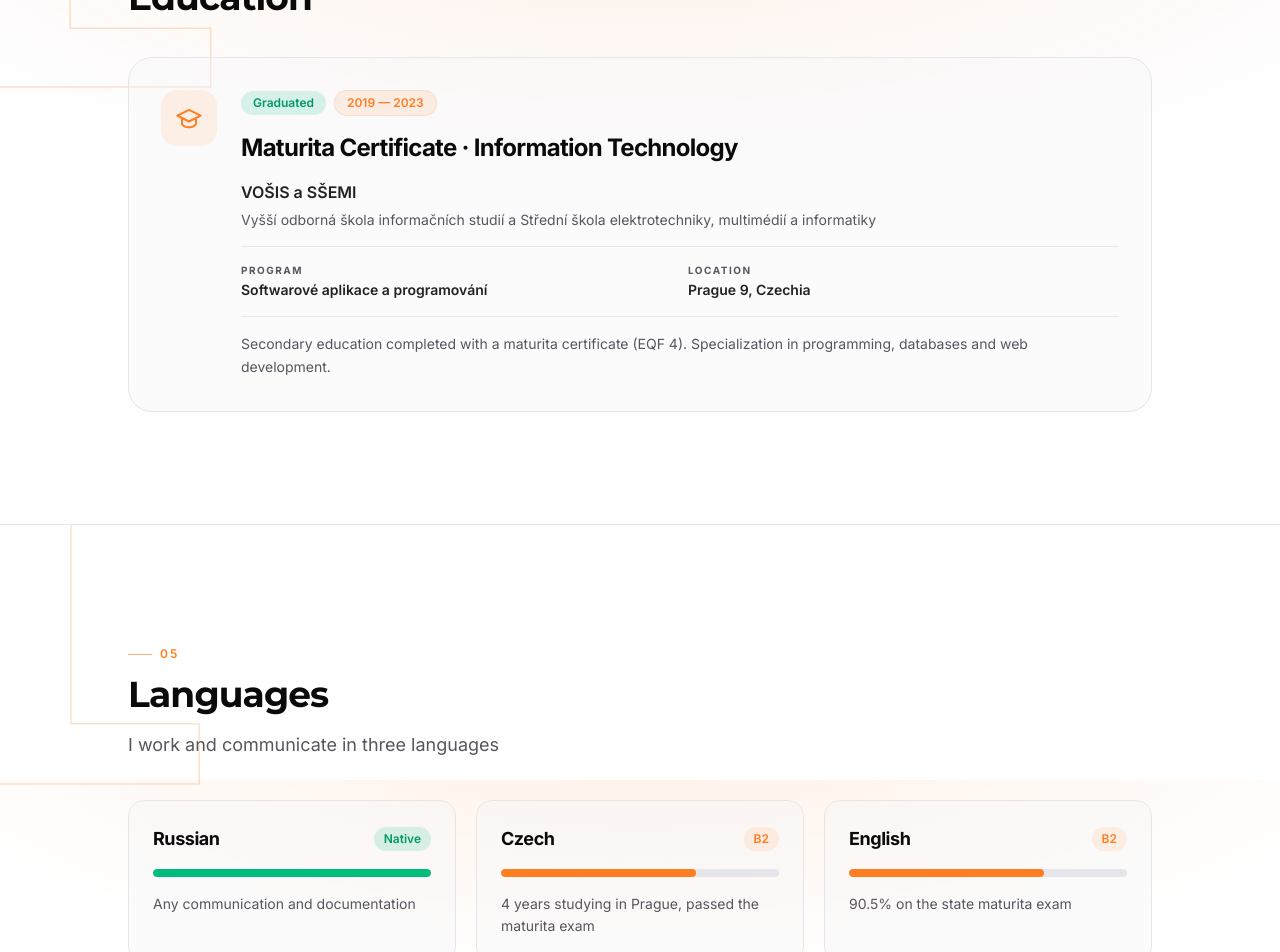
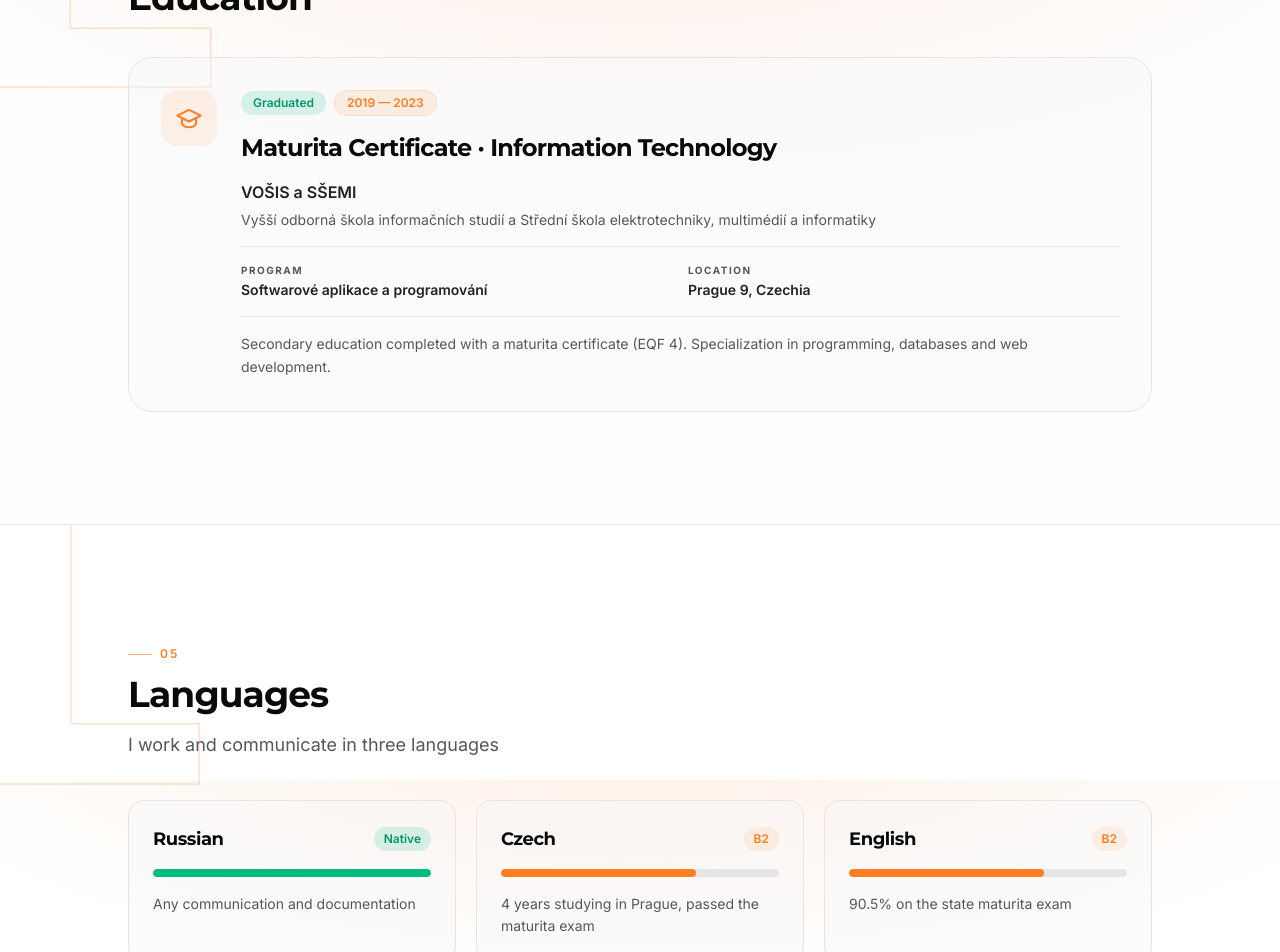
Before and after one commit to akira777777/profile, a Next.js app: page /en in a window 1280 px wide. Shown: the part 4020-4972 px from the top of the page. Built offline with nearby package versions, Linux system fonts and the light colour scheme; no server answers.

Commit message:
feat: add Languages and Education components to profile page

```diff
--- a/src/components/Education.tsx
+++ b/src/components/Education.tsx
@@ -24,7 +24,7 @@ export default function Education({ education }: { education: Education }) {
                 </span>
               </div>
 
-              <h3 className="text-xl font-bold tracking-[-0.03em] text-foreground sm:text-2xl">
+              <h3 className="font-display text-xl font-bold tracking-[-0.03em] text-foreground sm:text-2xl">
                 {education.degree}
               </h3>
 
--- a/src/components/Languages.tsx
+++ b/src/components/Languages.tsx
@@ -40,7 +40,7 @@ export default function Languages({ languages }: { languages: Languages }) {
               className="flex flex-col gap-4 rounded-2xl border border-border bg-card/40 p-6 transition-all duration-300 hover:border-accent/40 hover:bg-card/70 hover:shadow-md"
             >
               <div className="flex items-center justify-between">
-                <h3 className="text-lg font-bold tracking-tight text-foreground">{item.name}</h3>
+                <h3 className="font-display text-lg font-bold tracking-tight text-foreground">{item.name}</h3>
                 <span
                   className={`rounded-full px-2.5 py-1 text-xs font-semibold ${
                     isNative
```
